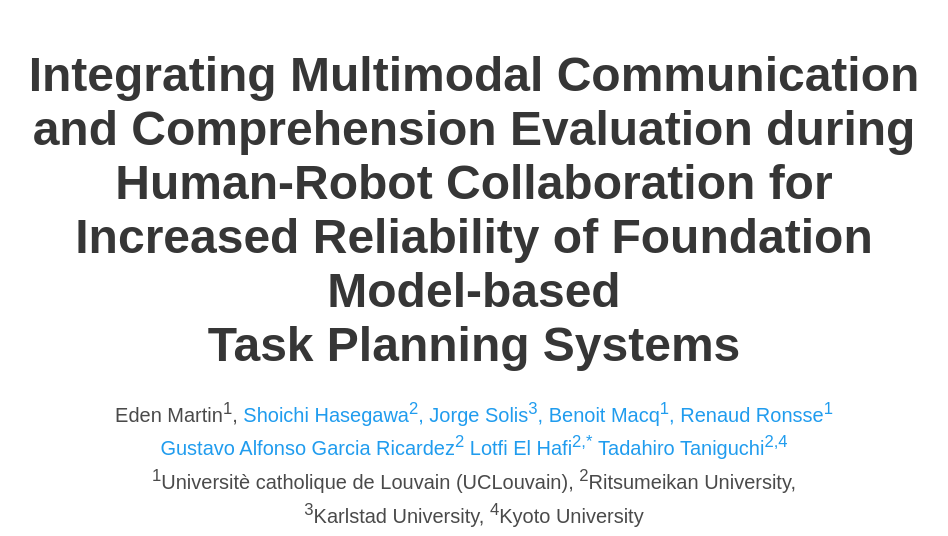
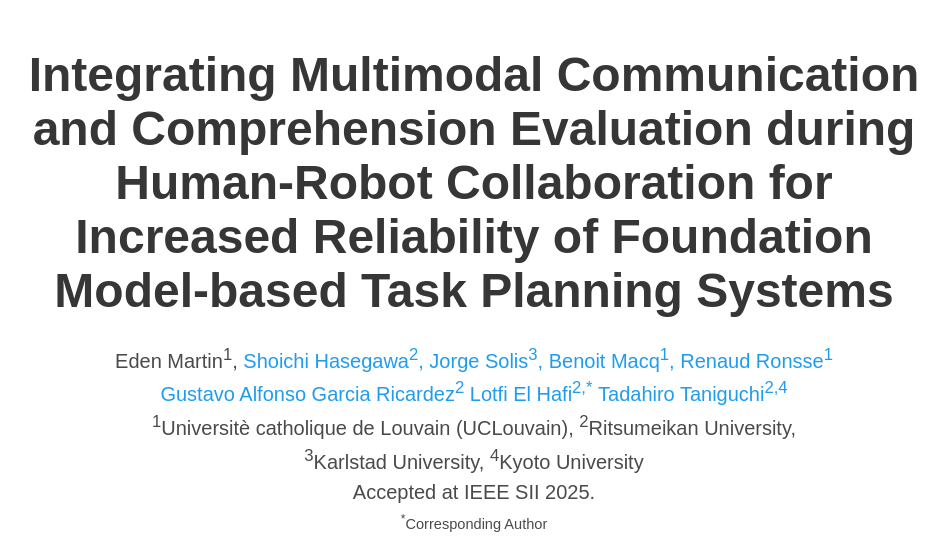
Before and after one commit to EmergentSystemLabStudent/MCCE, a plain HTML site: page index.html in a window 1280 px wide. Shown: the top 536 px of the page, without its empty margins (166-1114 px from the left). Drawn offline with nearby package versions, Linux system fonts and the light colour scheme; a script that the page names is missing; some icons are missing; a web font is replaced by a local one.

Commit message:
Update index.html

```diff
--- a/index.html
+++ b/index.html
@@ -53,7 +53,7 @@
     <div class="container is-max-desktop">
       <div class="columns is-centered">
         <div class="column has-text-centered">
-          <h1 class="title is-1 publication-title">Integrating Multimodal Communication and Comprehension Evaluation during <br>Human-Robot Collaboration for <br>Increased Reliability of Foundation Model-based <br>Task Planning Systems</h1>
+          <h1 class="title is-1 publication-title">Integrating Multimodal Communication and Comprehension Evaluation during <br>Human-Robot Collaboration for <br>Increased Reliability of Foundation Model-based Task Planning Systems</h1>
           <div class="is-size-5 publication-authors">
             <!-- Paper authors -->
             <span class="author-block">
```
